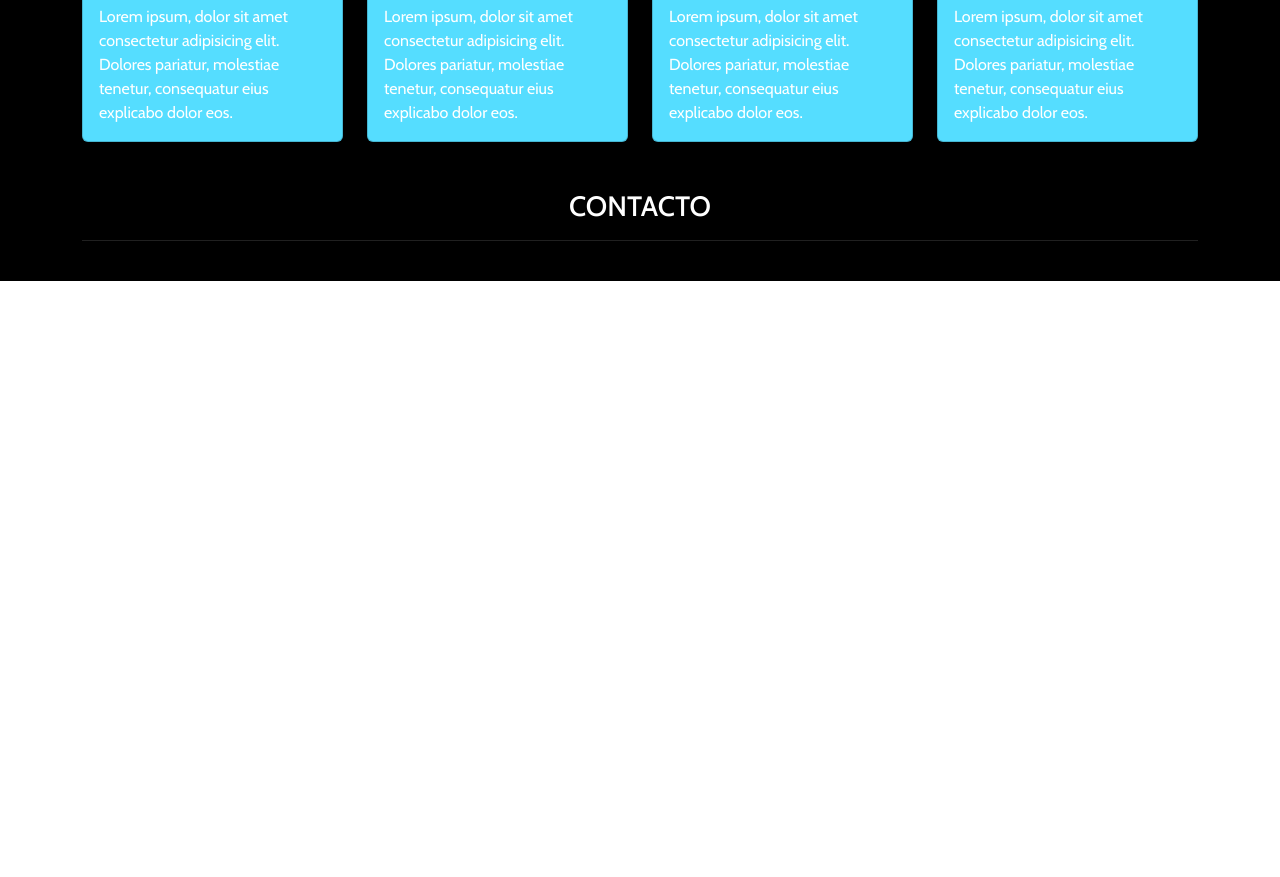
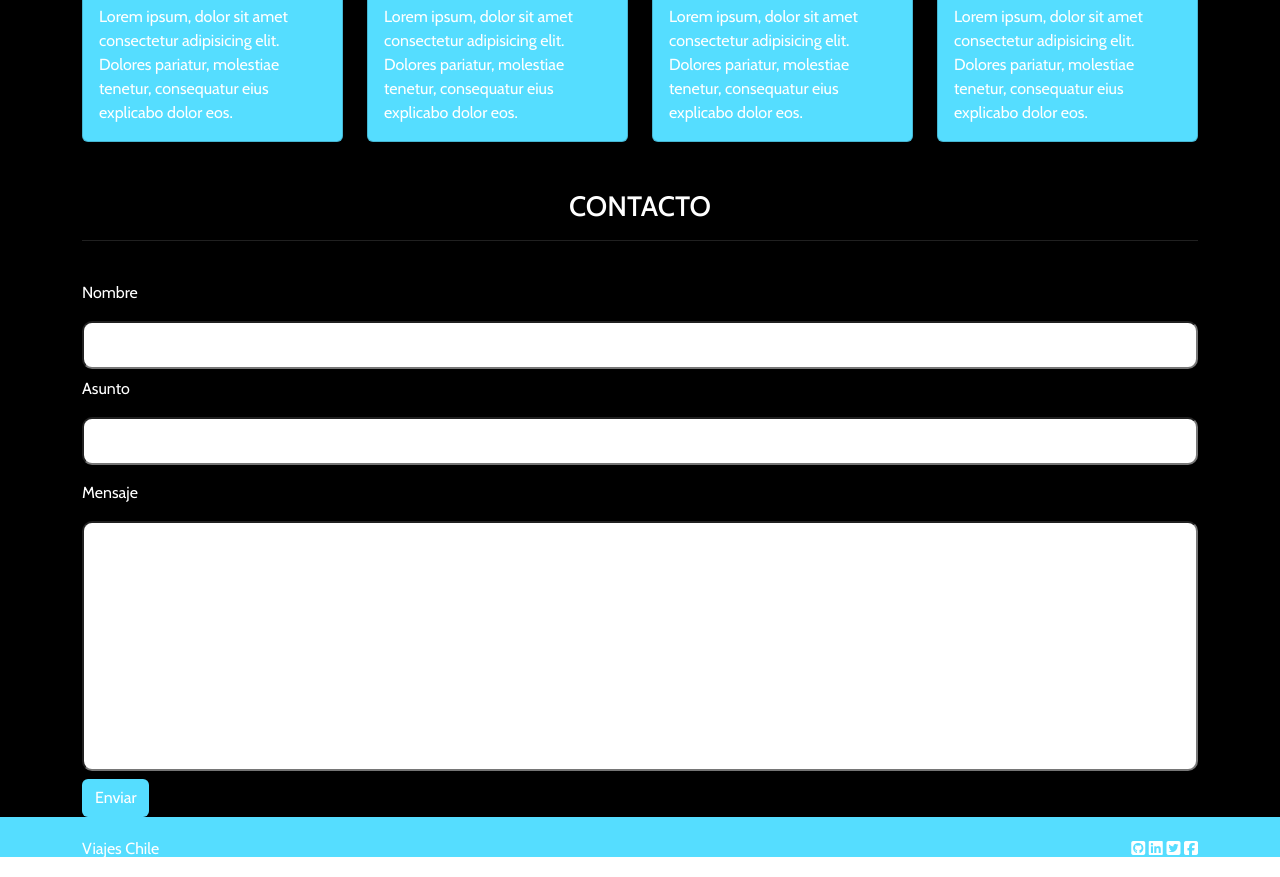
Before and after one commit to lizzyf16/desafio-viajes-chile2, a plain HTML site: page index.html in a window 1280 px wide. Shown: the part 1571-2448 px from the top of the page. Before the commit the page ends 1852 px from the top, so only its background shows below. Drawn offline with nearby package versions, Linux system fonts and the light colour scheme.

Commit message:
Actualizacion de la sesion contacto  y creacion del footer

```diff
--- a/Assets/css/stile.css
+++ b/Assets/css/stile.css
@@ -19,6 +19,8 @@
 }
 .navbar-brand{
     gap: 10px;
+    display: flex;
+    align-items: center;
     text-decoration: none;
 }
 
@@ -50,3 +52,38 @@ main{
     width: 100%;
     height: 20vh;
 }
+.input {
+    display: flex;
+    width: 100%;
+    padding: 10px;
+    border-radius: 10px;
+    margin: 0;
+}
+.input_mensaje{
+    display: flex;
+    width: 100%;
+    height: 250px;
+    padding: 10px;
+    border-radius: 10px;
+    margin: 0;
+}
+.btn{
+    background-color: rgb(85, 221, 255);
+    color: white;
+}
+footer{
+    background-color: rgb(85, 221, 255);
+    color: white;
+    height: 30px;
+    padding: 20px;
+}
+.footer-cont{
+    display: flex;
+    font-weight: 100;
+    justify-content: space-between;
+
+}
+
+.footer-cont .redes{
+    gap: 15px;
+}
--- a/index.html
+++ b/index.html
@@ -39,13 +39,10 @@
     <!-- NAVBAR2 -->
     <nav class="navbar navbar-expand-lg navbar-dark px-3 fixed-top">
         <div class="container-fluid">
-            <div class="navbar-brand">
-                <a  href="#">
+                <a class="navbar-brand" href="#">
                     <img src="./assets/img/viajes.svg" alt="Viajes Chile" width="25px" />
                     <p class="logo-viajes">Viajes Chile</p>
                 </a>
-            </div>
-
             <button class="navbar-toggler" type="button" data-bs-toggle="collapse" data-bs-target="#navbarNav"
                 aria-controls="navbarNav" aria-expanded="false" aria-label="Toggle navigation">
                 <span class="navbar-toggler-icon"></span>
@@ -101,14 +98,26 @@
                         <div class="card">
                             <div class="card-body">
                                 <h5 class="card-title text-center"><i class="fa-solid fa-plane"></i></h5>
-                                <p class="card-text">Lorem ipsum, dolor sit amet consectetur adipisicing elit. Dolores pariatur, molestiae tenetur, consequatur eius explicabo dolor eos, quis optio perspiciatis ducimus reiciendis quaerat delectus obcaecati excepturi dolorum voluptatum doloribus omnis. Lorem ipsum dolor sit amet consectetur adipisicing elit. Corporis error, accusantium iure consectetur ipsa provident cupiditate perferendis corrupti iste, ullam expedita qui dolorem consequuntur similique. A deleniti maxime incidunt corrupti!</p>
+                                <p class="card-text">Lorem ipsum, dolor sit amet consectetur adipisicing elit. Dolores
+                                    pariatur, molestiae tenetur, consequatur eius explicabo dolor eos, quis optio
+                                    perspiciatis ducimus reiciendis quaerat delectus obcaecati excepturi dolorum
+                                    voluptatum doloribus omnis. Lorem ipsum dolor sit amet consectetur adipisicing elit.
+                                    Corporis error, accusantium iure consectetur ipsa provident cupiditate perferendis
+                                    corrupti iste, ullam expedita qui dolorem consequuntur similique. A deleniti maxime
+                                    incidunt corrupti!</p>
                             </div>
                         </div>
                     </div>
                     <div class="col">
                         <div class="card">
                             <div class="card-body">
-                                <p class="card-text">Lorem ipsum, dolor sit amet consectetur adipisicing elit. Dolores pariatur, molestiae tenetur, consequatur eius explicabo dolor eos, quis optio perspiciatis ducimus reiciendis quaerat delectus obcaecati excepturi dolorum voluptatum doloribus omnis. Lorem ipsum dolor sit amet consectetur adipisicing elit. Corporis error, accusantium iure consectetur ipsa provident cupiditate perferendis corrupti iste, ullam expedita qui dolorem consequuntur similique. A deleniti maxime incidunt corrupti!</p>
+                                <p class="card-text">Lorem ipsum, dolor sit amet consectetur adipisicing elit. Dolores
+                                    pariatur, molestiae tenetur, consequatur eius explicabo dolor eos, quis optio
+                                    perspiciatis ducimus reiciendis quaerat delectus obcaecati excepturi dolorum
+                                    voluptatum doloribus omnis. Lorem ipsum dolor sit amet consectetur adipisicing elit.
+                                    Corporis error, accusantium iure consectetur ipsa provident cupiditate perferendis
+                                    corrupti iste, ullam expedita qui dolorem consequuntur similique. A deleniti maxime
+                                    incidunt corrupti!</p>
                                 <h5 class="card-title text-center"><i class="fa-solid fa-mountain"></i></h5>
                             </div>
                         </div>
@@ -117,7 +126,13 @@
                         <div class="card">
                             <div class="card-body">
                                 <h5 class="card-title text-center"><i class="fa-solid fa-route"></i></h5>
-                                <p class="card-text">Lorem ipsum, dolor sit amet consectetur adipisicing elit. Dolores pariatur, molestiae tenetur, consequatur eius explicabo dolor eos, quis optio perspiciatis ducimus reiciendis quaerat delectus obcaecati excepturi dolorum voluptatum doloribus omnis. Lorem ipsum dolor sit amet consectetur adipisicing elit. Corporis error, accusantium iure consectetur ipsa provident cupiditate perferendis corrupti iste, ullam expedita qui dolorem consequuntur similique. A deleniti maxime incidunt corrupti!</p>
+                                <p class="card-text">Lorem ipsum, dolor sit amet consectetur adipisicing elit. Dolores
+                                    pariatur, molestiae tenetur, consequatur eius explicabo dolor eos, quis optio
+                                    perspiciatis ducimus reiciendis quaerat delectus obcaecati excepturi dolorum
+                                    voluptatum doloribus omnis. Lorem ipsum dolor sit amet consectetur adipisicing elit.
+                                    Corporis error, accusantium iure consectetur ipsa provident cupiditate perferendis
+                                    corrupti iste, ullam expedita qui dolorem consequuntur similique. A deleniti maxime
+                                    incidunt corrupti!</p>
                             </div>
                         </div>
                     </div>
@@ -134,7 +149,8 @@
                             <img src="./Assets/img/card1.jpg" class="card-img-top" alt="montaña 1">
                             <div class="card-body">
                                 <h5 class="card-title">Lorem ipsum dolor sit amet</h5>
-                          <p class="card-text">Lorem ipsum, dolor sit amet consectetur adipisicing elit. Dolores pariatur, molestiae tenetur, consequatur eius explicabo dolor eos.</p>
+                                <p class="card-text">Lorem ipsum, dolor sit amet consectetur adipisicing elit. Dolores
+                                    pariatur, molestiae tenetur, consequatur eius explicabo dolor eos.</p>
                             </div>
                         </div>
                     </div>
@@ -143,7 +159,8 @@
                             <img src="./Assets/img/card2.jpg" class="card-img-top" alt="montaña 2">
                             <div class="card-body">
                                 <h5 class="card-title">Lorem ipsum dolor sit amet</h5>
-                          <p class="card-text">Lorem ipsum, dolor sit amet consectetur adipisicing elit. Dolores pariatur, molestiae tenetur, consequatur eius explicabo dolor eos.</p>
+                                <p class="card-text">Lorem ipsum, dolor sit amet consectetur adipisicing elit. Dolores
+                                    pariatur, molestiae tenetur, consequatur eius explicabo dolor eos.</p>
                             </div>
                         </div>
                     </div>
@@ -152,7 +169,8 @@
                             <img src="./Assets/img/card3.jpg" class="card-img-top" alt="montaña 3">
                             <div class="card-body">
                                 <h5 class="card-title">Lorem ipsum dolor sit amet</h5>
-                          <p class="card-text">Lorem ipsum, dolor sit amet consectetur adipisicing elit. Dolores pariatur, molestiae tenetur, consequatur eius explicabo dolor eos.</p>
+                                <p class="card-text">Lorem ipsum, dolor sit amet consectetur adipisicing elit. Dolores
+                                    pariatur, molestiae tenetur, consequatur eius explicabo dolor eos.</p>
                             </div>
                         </div>
                     </div>
@@ -161,7 +179,8 @@
                             <img src="./Assets/img/card4.jpg" class="card-img-top" alt="montaña 4">
                             <div class="card-body">
                                 <h5 class="card-title">Lorem ipsum dolor sit amet</h5>
-                          <p class="card-text">Lorem ipsum, dolor sit amet consectetur adipisicing elit. Dolores pariatur, molestiae tenetur, consequatur eius explicabo dolor eos.</p>
+                                <p class="card-text">Lorem ipsum, dolor sit amet consectetur adipisicing elit. Dolores
+                                    pariatur, molestiae tenetur, consequatur eius explicabo dolor eos.</p>
                             </div>
                         </div>
                     </div>
@@ -173,7 +192,39 @@
                 <h3 class="text-center">CONTACTO</h3>
                 <hr>
             </div>
+            <div>
+                <div class="col">
+                    <p>Nombre</p>
+                    <input class="input" type="name" name="nombre" required>
+                </div>
+                <div class="col py-2">
+                    <p>Asunto</p>
+                    <input class="input" type="Tex" name="nombre" required>
+                </div>
+                <div class="col py-2">
+                    <p>Mensaje</p>
+                    <input class="input_mensaje" type="Tex" name="nombre" required>
+                </div>
+                <button class="btn" type="submit" >
+                    Enviar
+                </button>
+            </div>
         </section>
     </main>
+    <footer>
+        <div class="container footer-cont">
+            <div>
+                <p class="logo-viajes">Viajes Chile</p>
+            </div>
+            <div class="redes">
+                <i class="fa-brands fa-square-github"></i>
+                <i class="fa-brands fa-linkedin"></i>
+                <i class="fa-brands fa-square-twitter"></i>
+                <i class="fa-brands fa-square-facebook"></i>
+            </div>
+        </div>
+
+    </footer>
 </body>
+
 </html>
```
Lines whose indentation alone changed are shown as unchanged.
